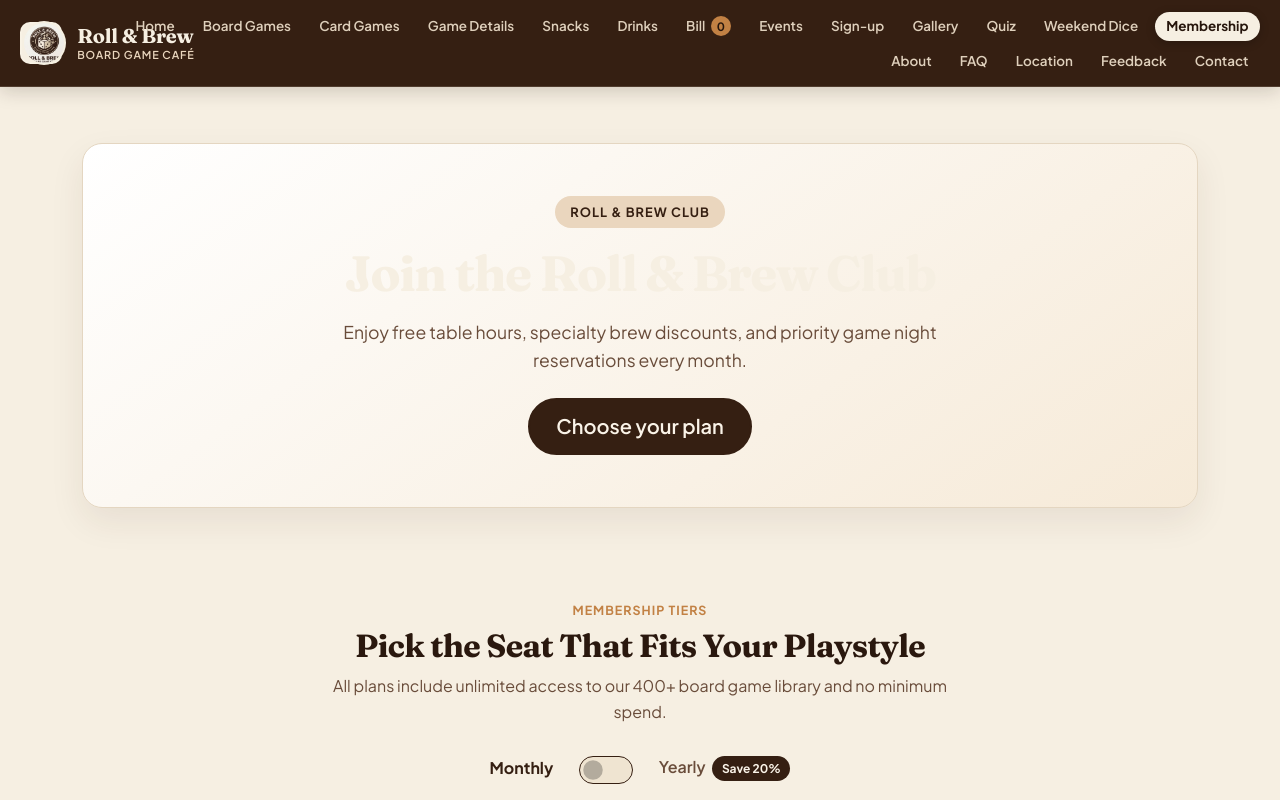
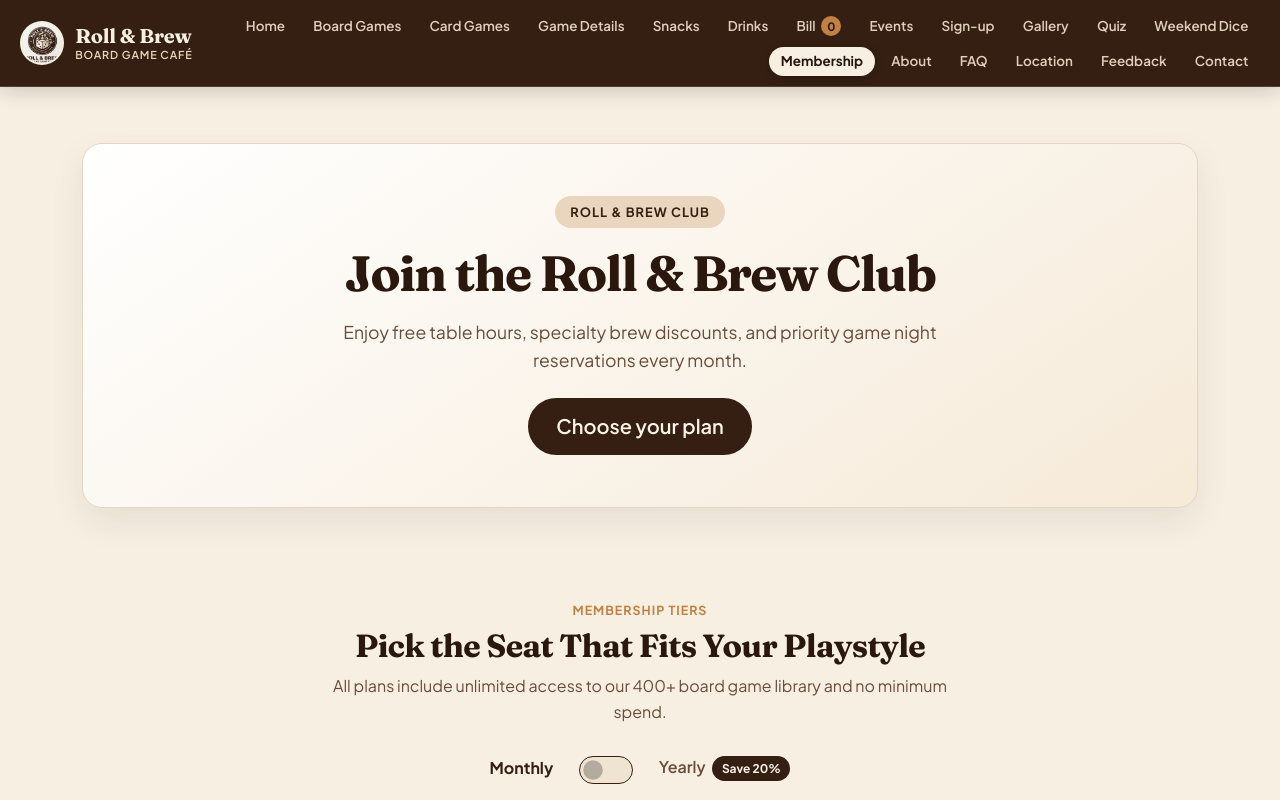
Before and after one commit to Muhammad-Talha-Khan2058/SE-E_Group03_RollAndBrew, a plain HTML site: page pages/membership.html in a window 1280 px wide. Shown: the top 800 px of the page. Drawn offline with nearby package versions, Linux system fonts and the light colour scheme.

Commit message:
fixed logo related issues

```diff
--- a/css/dice.css
+++ b/css/dice.css
@@ -72,13 +72,6 @@ button:focus-visible,
 .site-header {
   background-color: var(--cafe-brown);
   box-shadow: 0 2px 12px rgba(38, 22, 14, 0.2);
-}
-
-.brand-logo {
-  border-radius: 50%;
-  object-fit: cover;
-  border: 2px solid var(--cafe-accent);
-  background-color: var(--cafe-cream);
 }
 
 .brand-name {
--- a/css/membership.css
+++ b/css/membership.css
@@ -29,15 +29,6 @@ body {
 .site-header {
   background-color: var(--cafe-brown);
   box-shadow: 0 4px 18px rgba(42, 25, 16, 0.16);
-}
-
-.brand-logo {
-  width: 42px;
-  height: 42px;
-  object-fit: cover;
-  border-radius: 50%;
-  border: 2px solid rgba(250, 243, 232, 0.45);
-  background-color: var(--cafe-cream);
 }
 
 .brand-name {
--- a/css/quiz.css
+++ b/css/quiz.css
@@ -64,13 +64,6 @@ button:focus-visible,
 .site-header {
   background-color: var(--brown-dark);
   box-shadow: 0 2px 10px rgba(42, 24, 16, 0.18);
-}
-
-.brand-logo {
-  border-radius: 50%;
-  object-fit: cover;
-  border: 2px solid rgba(250, 243, 232, 0.35);
-  background-color: var(--bg-cream);
 }
 
 .brand-name {
--- a/css/theme.css
+++ b/css/theme.css
@@ -72,7 +72,7 @@ h4,
 }
 
 /* Override dark-surface headings to keep high contrast */
-.hero-card .hero-title,
+.hero .hero-card .hero-title,
 .booking-banner .booking-title,
 .countdown-banner .countdown-title,
 .digital-card .card-member-name,
@@ -136,6 +136,11 @@ textarea {
   display: inline-flex;
   align-items: center;
   gap: 0.7rem;
+  width: 184px;
+  height: auto;
+  padding: 0;
+  background: transparent;
+  border: 0;
   color: var(--rb-text-on-dark);
   text-decoration: none;
   border-radius: var(--rb-radius-sm);
@@ -191,6 +196,7 @@ textarea {
   align-items: center;
   justify-content: flex-end;
   flex: 1 1 auto;
+  min-width: 0;
 }
 
 .site-header .nav-list {
@@ -392,6 +398,11 @@ textarea {
     width: min(100% - 1.5rem, 1240px);
   }
 
+  .site-header .brand-logo {
+    width: auto;
+    max-width: calc(100% - 56px);
+  }
+
   .site-header .brand-logo-img {
     width: 38px;
     height: 38px;
```
